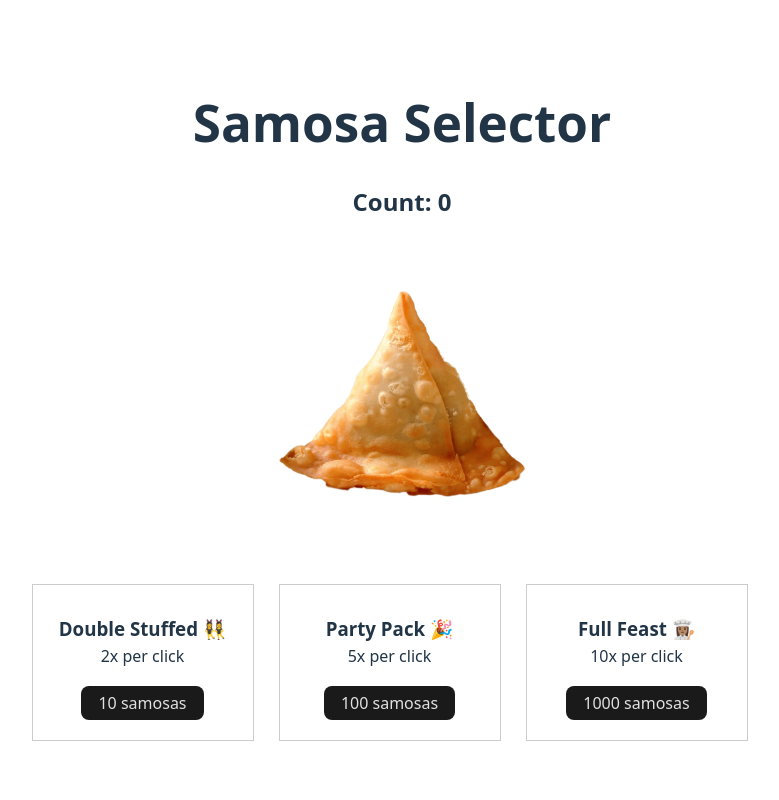
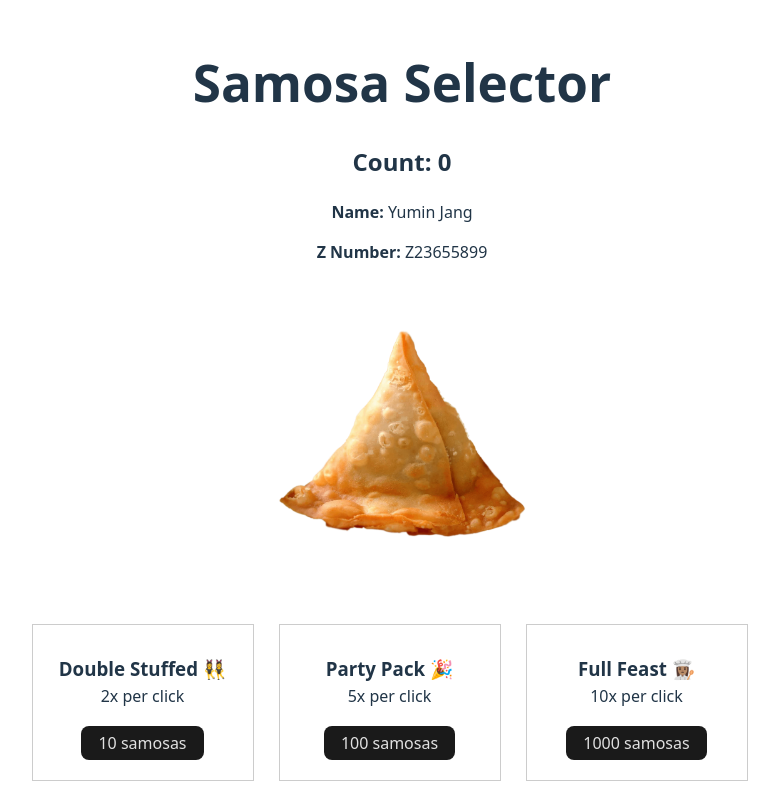
Before and after one commit to Ghostcomputer453145/lab-2-Ghostcomputer453145, a React (Vite) app: page / in a window 1280 px wide. Shown: the whole page, without its empty margins (238-1017 px from the left). Built offline with nearby package versions, Linux system fonts and the light colour scheme.

Commit message:
Added my name and z number

```diff
--- a/src/App.jsx
+++ b/src/App.jsx
@@ -32,6 +32,8 @@ const App = () => {
       <div className="header">
         <h1>Samosa Selector</h1>
         <h2>Count: {count}</h2>
+        <p><strong>Name:</strong> Yumin Jang</p>
+        <p><strong>Z Number:</strong> Z23655899</p>
         <img
         className="samosa"
         src={samosa}
```
